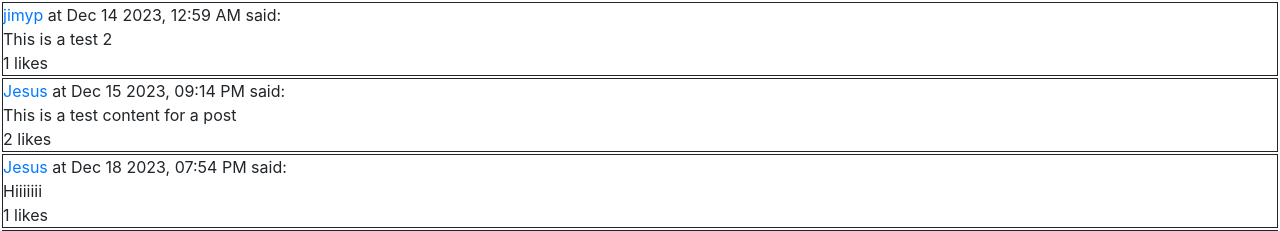
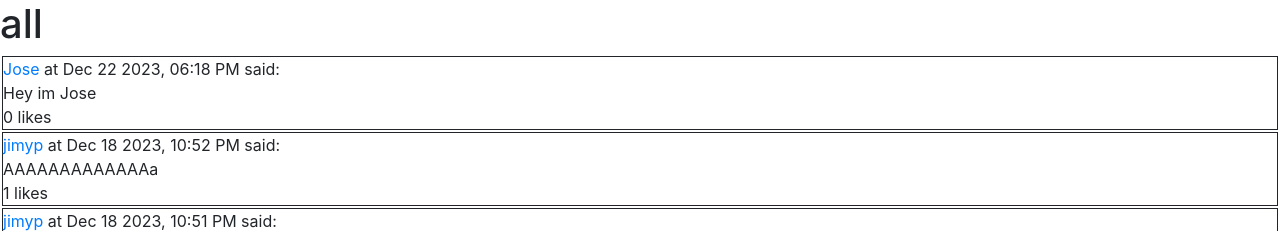
Before and after one commit to jimypage0211/CS50Web_Network, a Django app: page / in a window 1280 px wide. Shown: the part 56-287 px from the top of the page. Run offline with Django 3.2, Linux system fonts and the light colour scheme; data comes from the database, SQL or seed files in the repository; both versions use the stored data as it was after the commit; data that the repository does not hold is empty; some libraries are stand-ins or nearby versions.

Commit message:
Following posts done. Only missing pagination and styling

```diff
--- a/network/static/network/script.js
+++ b/network/static/network/script.js
@@ -2,11 +2,12 @@ document.addEventListener("DOMContentLoaded", function () {
   if (document.querySelector("#username") != null){
     document.querySelector("#newPostForm").addEventListener("submit", newPost);
   }
-  loadNav("all");
+  const type = document.querySelector("#type").innerHTML;
+  loadNav(type);
 });
 
 function loadNav(nav) {
-  if (nav === "all") {
+  console.log(nav);
   fetch(`/${nav}Posts`, {
     method: "GET",
   })
@@ -72,7 +73,6 @@ function loadNav(nav) {
               </div>
             `;
 
-
             postDiv.append(editButton);
             postDiv.append(editPostModal);
             const saveChanges = postDiv.lastElementChild.lastElementChild.lastElementChild.lastElementChild.lastElementChild.firstElementChild
@@ -87,7 +87,6 @@ function loadNav(nav) {
       });
     })
     .catch((error) => console.error(error));
-  }
 }
 
 function newPost (event){
--- a/network/templates/network/index.html
+++ b/network/templates/network/index.html
@@ -2,6 +2,7 @@
 {% load static %}
 
 {% block body %}
+    <h1  id="type">{{type}}</h1>
     {% if user.is_authenticated %}
     <div id="newPost">
         <form id="newPostForm">
--- a/network/templates/network/layout.html
+++ b/network/templates/network/layout.html
@@ -29,7 +29,7 @@
                 </li>
                 {% if user.is_authenticated %}
                     <li class="nav-item">
-                        <a class="nav-link" href="{% url 'index' %}">Following</a>
+                        <a class="nav-link" href="{% url 'following' %}">Following</a>
                     </li>
                     <li class="nav-item">
                         <a class="nav-link" href="{% url 'logout' %}">Log Out</a>
--- a/network/urls.py
+++ b/network/urls.py
@@ -5,18 +5,18 @@ from . import views
 
 urlpatterns = [
     path("", views.index, name="index"),
+    path("following", views.following, name="following"),
     path("login", views.login_view, name="login"),
     path("logout", views.logout_view, name="logout"),
     path("register", views.register, name="register"),
     path("profile/<str:username>", views.profile, name="profile"),
     path("follow/<str:username>", views.follow, name="follow"),
     path("unfollow/<str:username>", views.unfollow, name="unfollow"),
-
     #API calls
     path("editPost/<int:postID>", views.editPost, name="editpost"),
     path("newPost", views.newPost, name="newPost"),
+    path("followingPosts", views.followingPosts, name="followingPosts"),
     path("allPosts", views.allPosts, name="allPosts"),
-    path("following/<str:username>", views.following, name="following"),
     path("like/<int:postID>", views.like, name="like"),
     path("unlike/<int:postID>", views.unlike, name="unlike")
 ]
--- a/network/views.py
+++ b/network/views.py
@@ -12,6 +12,22 @@ def index(request):
 
 def following(request):
     return render(request, "network/index.html", {"type": "following"})
+
+def followingPosts(request):
+    follows = request.user.follows.all()
+    followingUsers = []
+    for follow in follows:
+        followingUsers.append(follow.followTarget)
+    followingUsersPosts = []
+    for followingUser in followingUsers:
+        followingUsersPosts.extend(followingUser.posts.all())
+
+    def byID (post):
+        return post.id
+
+    followingUsersPosts.sort(key=byID, reverse=True)
+
+    return JsonResponse([post.serialize() for post in followingUsersPosts], safe=False)
 
 def editPost (request, postID):
     data = json.loads(request.body)
@@ -70,7 +86,7 @@ def newPost(request):
 
 
 def allPosts(request):
-    posts = Post.objects.all()
+    posts = Post.objects.all().order_by("-id")
     return JsonResponse([post.serialize() for post in posts], safe=False)
 
 
```
Also changed, not shown: db.sqlite3. Lines whose indentation alone changed are shown as unchanged.
